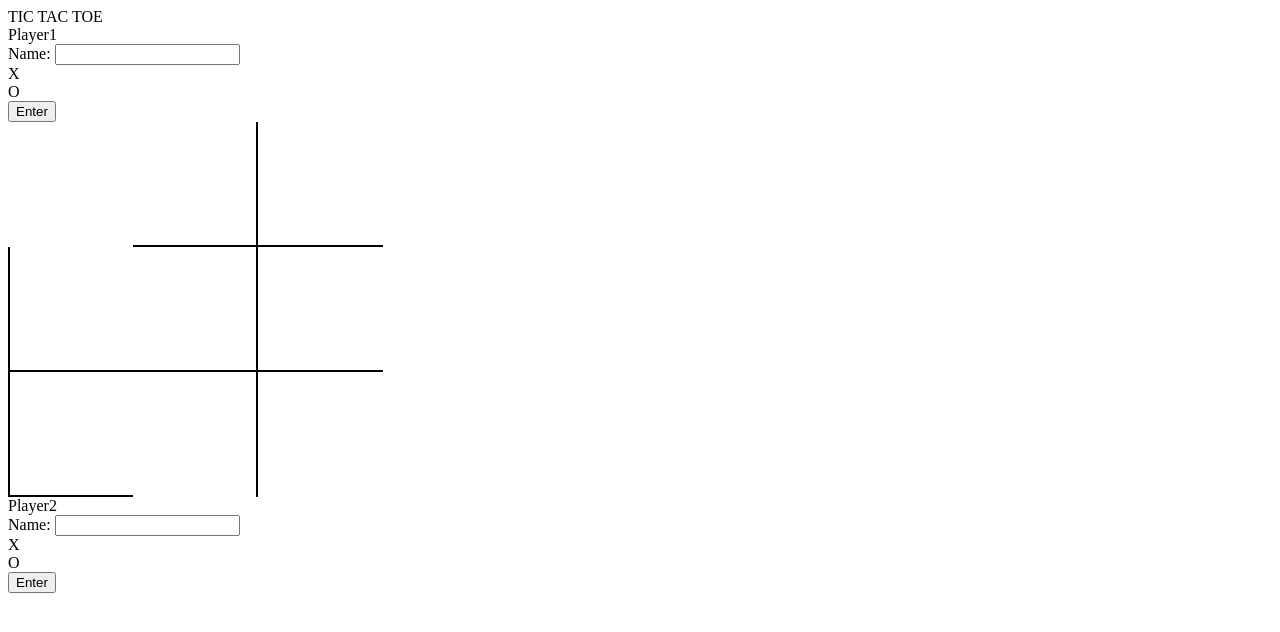
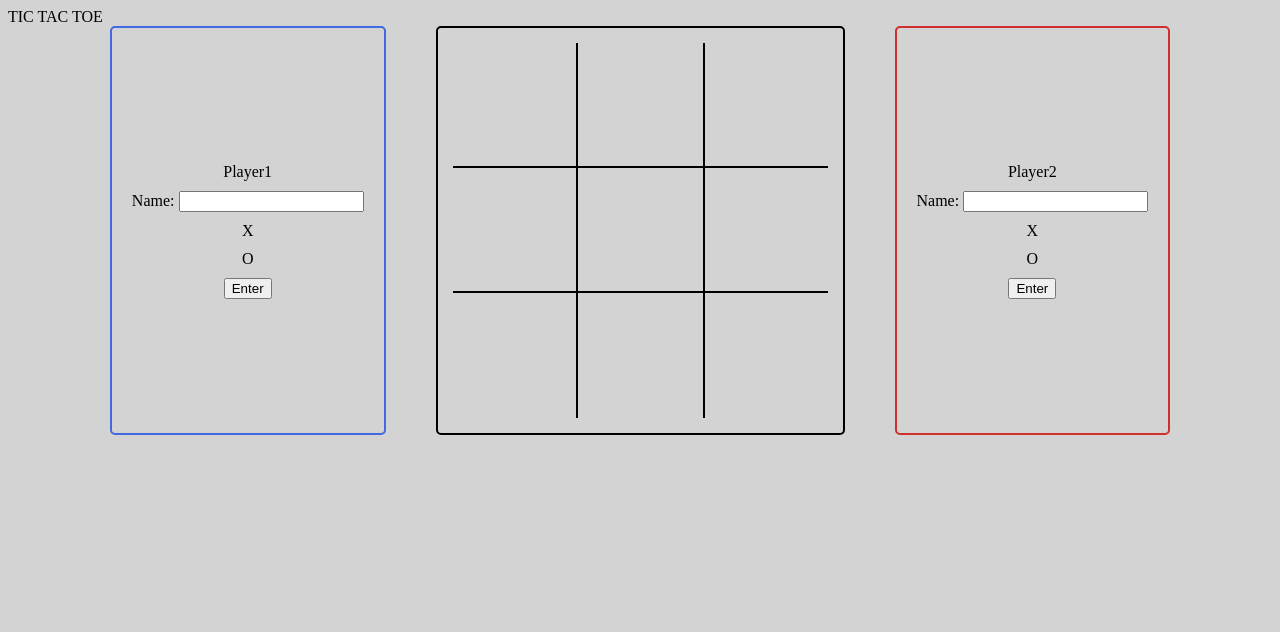
Before and after one commit to BrandonC123/tic-tac-toe, a plain HTML site: page index.html in a window 1280 px wide. Drawn offline with Linux system fonts and the light colour scheme.

Commit message:
Styled player1 & player2 boxes and game grid.

```diff
--- a/styles.css
+++ b/styles.css
@@ -1,47 +1,102 @@
+body {
+    background-color: lightgray;
+}
+
+.overall-container {
+    display: flex;
+    flex-direction: row;
+    justify-content: center;
+    gap: 50px;
+}
+
+.player-content {
+    display: flex;
+    flex-direction: column;
+    align-items: center;
+    gap: 10px;
+    justify-content: center;
+    border-radius: 5px;
+}
+
+#player1 {
+    padding: 20px;
+    border: solid 2px royalblue;
+}
+
+#player2 {
+    padding: 20px;
+    border: solid 2px rgb(209, 46, 46);
+}
+
 .grid-container {
     display: flex;
     flex-wrap: wrap;
+    flex: none;
     width: 375px;
+    padding: 15px;
+    border: solid 2px black;
+    border-radius: 5px;
+}
+
+.p1Selection,
+.p2Selection {
+    border: solid 2px black;
+    border-radius: 2px;
+    background-color: white;
+    padding: 8px;
 }
 
 .box {
+    display: flex;
+    justify-content: center;
+    align-items: center;
     box-sizing: border-box;
     height: 125px;
     width: 125px;
+    font-family: "Ubuntu", sans-serif;
+    font-size: 64px;
 }
 
-#box-1 {
+#box-0 {
     border-right: solid 2px black;
     border-bottom: solid 2px black;
 }
 
+#box-1 {
+    border-bottom: solid 2px black;
+}
+
 #box-2 {
+    border-left: solid 2px black;
     border-bottom: solid 2px black;
 }
 
 #box-3 {
+    border-right: solid 2px black;
+    border-bottom: solid 2px black;
+}
+
+#box-4 {
+    border-bottom: solid 2px black;
+}
+
+#box-5 {
     border-left: solid 2px black;
     border-bottom: solid 2px black;
 }
 
-#box-4 {
-    border-right: solid 2px black;
-    border-bottom: solid 2px black;
-}
-
-#box-5 {
-    border-bottom: solid 2px black;
-}
-
 #box-6 {
-    border-left: solid 2px black;
-    border-bottom: solid 2px black;
-}
-
-#box-7 {
     border-right: solid 2px black;
 }
 
-#box-9 {
+#box-8 {
     border-left: solid 2px black;
 }
+
+.p1-color {
+    color: royalblue;
+}
+
+.p2-color {
+    color: rgb(209, 46, 46);
+}
```
